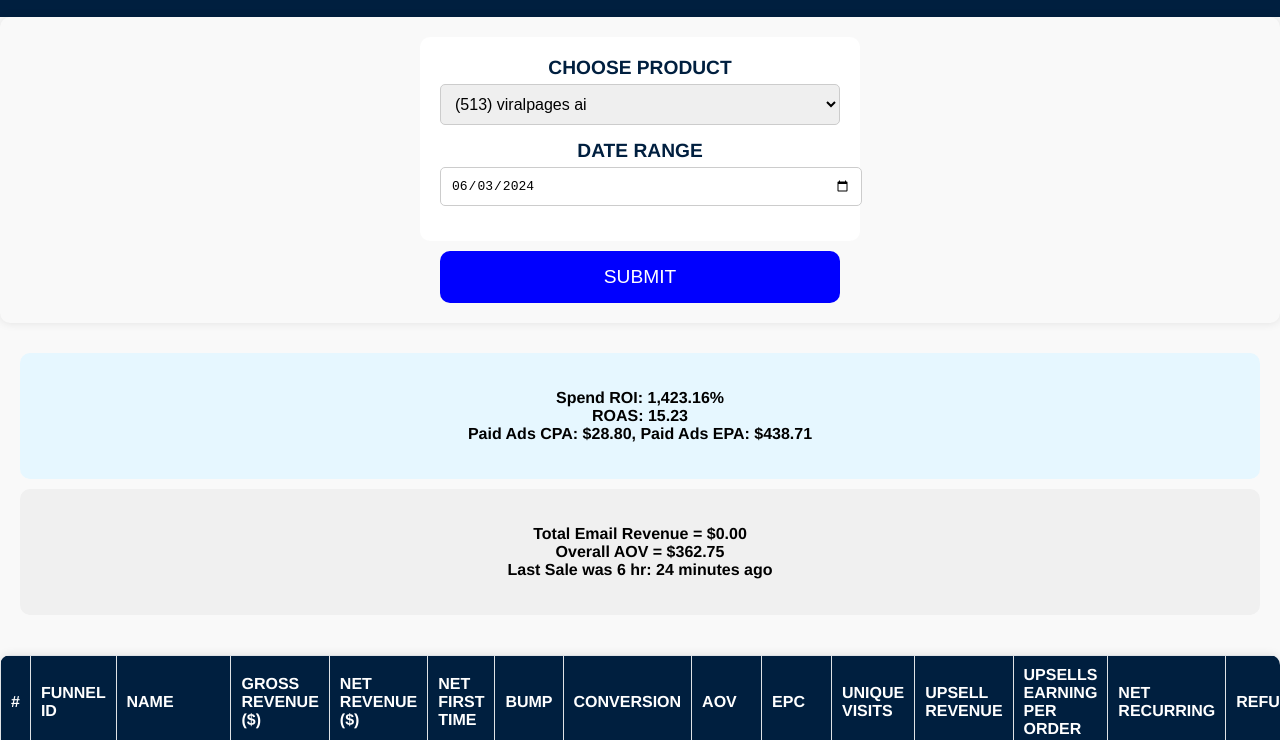
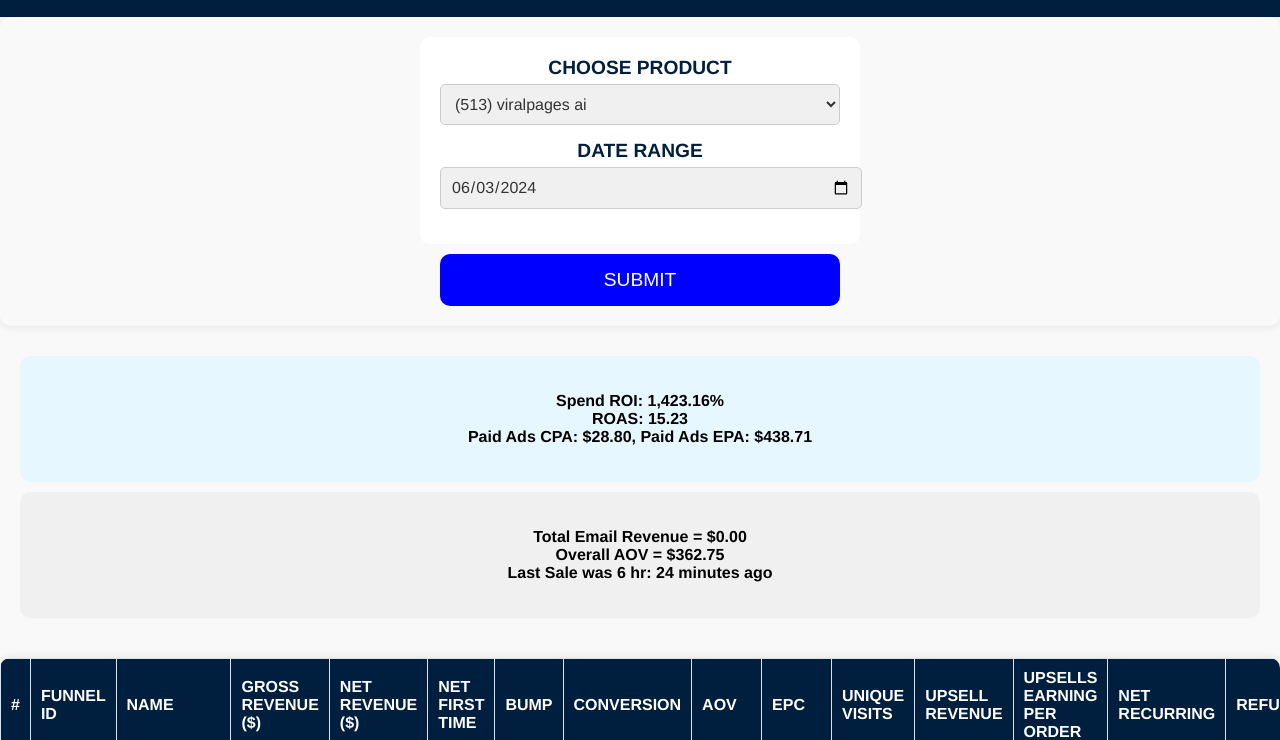
Before and after one commit to JuanGabrielTerrazasSarmiento/JuanGabrielTerrazasSarmiento.github.io, a plain HTML site: page indexUI.html in a window 1280 px wide. Shown: the part 60-800 px from the top of the page. Drawn offline with Linux system fonts and the light colour scheme.

Commit message:
Update styles.css

```diff
--- a/styles.css
+++ b/styles.css
@@ -67,6 +67,9 @@ header {
     border: 1px solid #ccc;
     border-radius: 5px;
     font-size: 1em;
+    font-family: 'Helvetica', sans-serif;
+    background-color: #f0f0f0;
+    color: #333;
 }
 
 .show-report-btn {
@@ -77,7 +80,7 @@ header {
     border: none;
     border-radius: 10px;
     font-size: 1.2em;
-    width: 80%;
+    width: 100%;
     max-width: 400px;
     text-align: center;
     margin-top: 10px;
```
